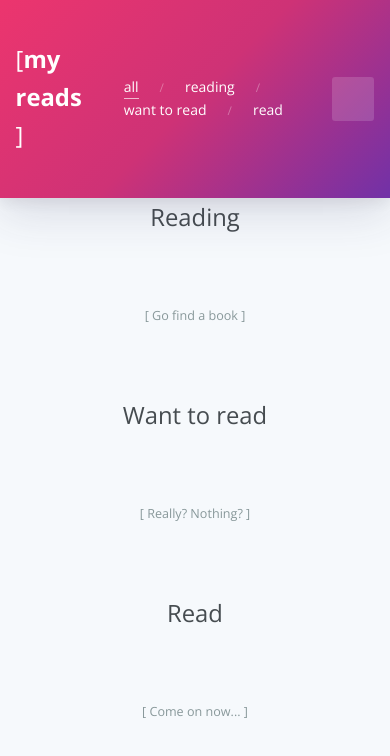
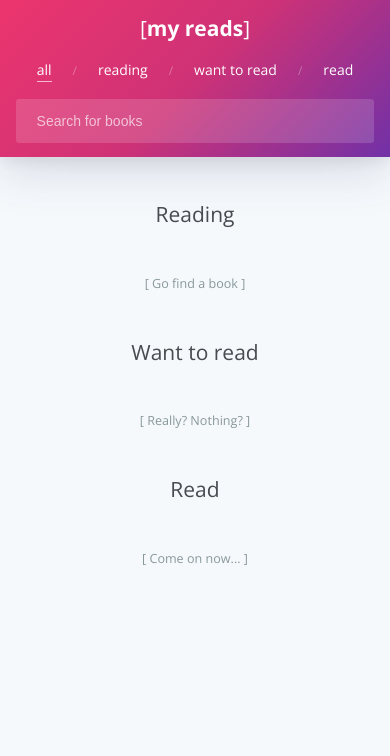
Before and after one commit to kevinjamesus86/udacity-myreads, a React (Create React App) app: page / in a window 390 px wide. Shown: the top 756 px of the page. Built offline with nearby package versions, Linux system fonts and the light colour scheme; no server answers.

Commit message:
feat: make it mobile friendly
feat: make it mobile friendly

Should have done this first.. because mobile first.

```diff
--- a/src/App.scss
+++ b/src/App.scss
@@ -1,4 +1,11 @@
-// 1. Height of the full-sized header
+// 1. Height of header on mobile
 .app {
-  padding-top: 128px; // 1
+  padding-top: 156px; // 1
 }
+
+@media (min-width: 741px) {
+  // 1. Height of header on > mobile
+  .app {
+    padding-top: 128px; // 1
+  }
+}
--- a/src/BookShelf.scss
+++ b/src/BookShelf.scss
@@ -17,13 +17,25 @@
   }
 
   &__shelf {
-    margin: 5rem 0;
+    margin: 3rem 0;
   }
 
   &__heading {
-    margin: 5rem 0;
-    font-size: 1.7rem;
+    margin: 3rem 0;
+    font-size: 1.5rem;
     font-weight: 400;
     text-align: center;
   }
 }
+
+@media (min-width: 741px) {
+  .bookshelf {
+    &__shelf {
+      margin: 5rem 0;
+    }
+
+    &__heading {
+      margin: 5rem 0;
+    }
+  }
+}
--- a/src/ListSearchBooks.scss
+++ b/src/ListSearchBooks.scss
@@ -1,10 +1,17 @@
 .list-search-books {
-  margin: 5rem auto;
+  margin: 3rem auto;
   max-width: 92vw;
 }
 
 .list-search-books__heading {
-  margin: 5rem auto;
-  font-size: 1.7rem;
+  margin: 3rem auto;
+  font-size: 1.5rem;
   text-align: center;
 }
+
+@media (min-width: 741px) {
+  .list-search-books,
+  .list-search-books__heading {
+    margin: 5rem auto;
+  }
+}
--- a/src/SiteHeader.scss
+++ b/src/SiteHeader.scss
@@ -1,6 +1,6 @@
 .header {
   width: 100%;
-  padding: 3rem 0;
+  padding: 1rem 0;
   background: linear-gradient(135deg, #ec356e, #ce3276, #7131a7);
   box-shadow: 0 15px 45px rgba(50, 50, 93, 0.15),
               0 5px 15px rgba(0, 0, 0, 0.07);
@@ -20,12 +20,13 @@
     max-width: 92vw;
     display: flex;
     align-items: center;
+    flex-direction: column;
   }
 
   &__logo {
     margin: 0;
     color: #fff;
-    font-size: 1.7rem;
+    font-size: 1.5rem;
     transform: translateY(-2px);
 
     &::before {
@@ -42,8 +43,22 @@
   }
 }
 
+@media (min-width: 741px) {
+  .header {
+    padding: 3rem 0;
+
+    &-inner {
+      flex-direction: row;
+    }
+
+    &__logo {
+      font-size: 1.7rem;
+    }
+  }
+}
+
 .site-links {
-  margin: 0 3rem;
+  margin: 0.8rem 0 1.2rem;
 
   &__link {
     color: #fff;
@@ -84,6 +99,12 @@
   }
 }
 
+@media (min-width: 741px) {
+  .site-links {
+    margin: 0 3rem;
+  }
+}
+
 .search-container,
 .search-input {
   &,
@@ -93,6 +114,7 @@
 }
 
 .search-container {
+  width: 100%;
   text-decoration: none;
   display: flex;
   flex: 1;
```
